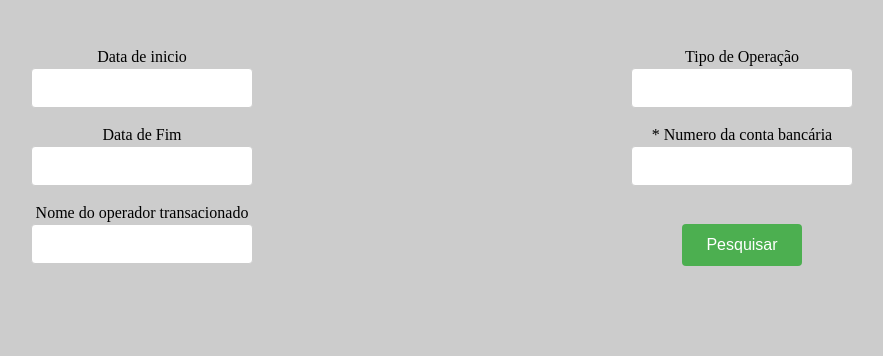
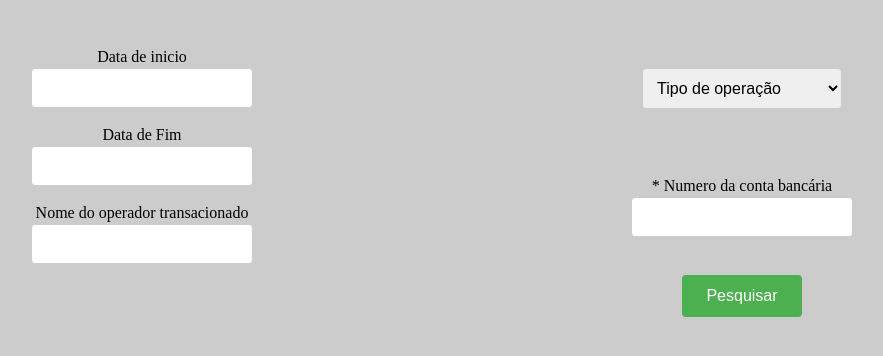
Before and after one commit to DgSantos017/PS-Java-React-front, a React (Vite) app: page / in a window 1280 px wide. Shown: the top 356 px of the page, without its empty margins (198-1081 px from the left). Built offline with nearby package versions, Linux system fonts and the light colour scheme.

Commit message:
feat: add check box for type operation

```diff
--- a/src/components/FilterTransfer.tsx
+++ b/src/components/FilterTransfer.tsx
@@ -1,4 +1,4 @@
-import { Form, BoxField, InputField, Span, ButtonSearch, CustomDatePicker, LadoEsquerdo } from '../style/FilterTransferStyle'
+import { Form, BoxField, InputField, Span, ButtonSearch, CustomDatePicker, BoxFields, Select } from '../style/FilterTransferStyle'
 import { useState } from 'react'
 import axios from 'axios'
 import { useTransfersContext } from '../contexts/Transferencs'
@@ -51,7 +51,7 @@ export const FilterTransfer = () => {
      }
 
     return <Form>
-        <LadoEsquerdo>
+        <BoxFields>
             <BoxField>
                 <CustomDatePicker selected={startDate} onChange={date => setStartDate(date)} />
                 <Span> Data de inicio </Span>
@@ -67,15 +67,16 @@ export const FilterTransfer = () => {
                 />
                 <Span> Nome do operador transacionado </Span>
             </BoxField>
-        </LadoEsquerdo>
+        </BoxFields>
 
-        <LadoEsquerdo>
+        <BoxFields>
             <BoxField>
-                <InputField
-                    value={type}
-                    onChange={e => setType(e.target.value)}
-                />
-                <Span> Tipo de Operação </Span>
+                <Select value={type} onChange={(e) => setType(e.target.value)}>
+                    <option value="">Tipo de operação</option>
+                    <option value="DEPOSITO"> Depósito </option>
+                    <option value="SAQUE"> Saque </option>
+                    <option value="TRANSFERENCIA"> Transferência </option>
+                </Select>
             </BoxField>
             <BoxField>
                 <InputField required
@@ -89,6 +90,6 @@ export const FilterTransfer = () => {
                     Pesquisar
                 </ButtonSearch>
             </BoxField>
-        </LadoEsquerdo>
+        </BoxFields>
     </Form>
 }
--- a/src/style/FilterTransferStyle.ts
+++ b/src/style/FilterTransferStyle.ts
@@ -54,7 +54,18 @@ cursor: pointer;
 transition: background-color 0.3s ease;
 `;
 
-export const LadoEsquerdo = styled.section`
+export const BoxFields = styled.section`
     display: flex;
     flex-direction: column;
 `;
+
+export const Select = styled.select`
+  padding: 10px;
+  border: 1px solid #ccc;
+  border-radius: 4px;
+  font-size: 16px;
+  width: 200px;
+  margin-bottom: 78px;
+  outline: none;
+
+`
```
